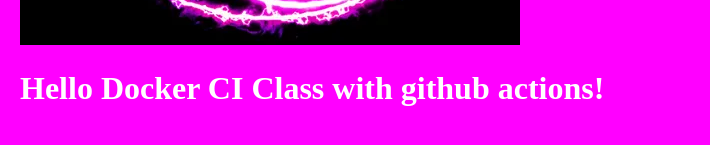
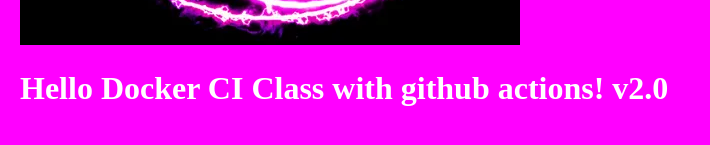
Before and after one commit to dev-library/swu_action_docker, a website: page public/index.html in a window 1280 px wide. Shown: the part 475-620 px from the top of the page, without its empty margins (0-710 px from the left). Drawn offline with Linux system fonts and the light colour scheme.

Commit message:
node ci 2.0

```diff
--- a/public/index.html
+++ b/public/index.html
@@ -7,6 +7,6 @@
 </head>
 <body>
   <img src="images/supernova.png" alt="image file">
-  <h1>Hello Docker CI Class with github actions!</h1>
+  <h1>Hello Docker CI Class with github actions! v2.0</h1>
 </body>
 </html>
```
